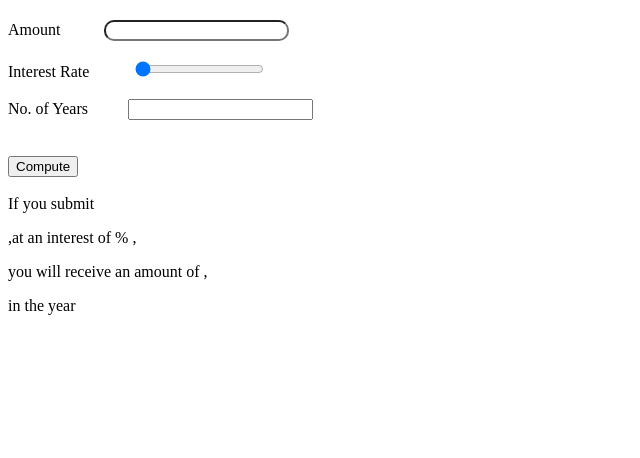
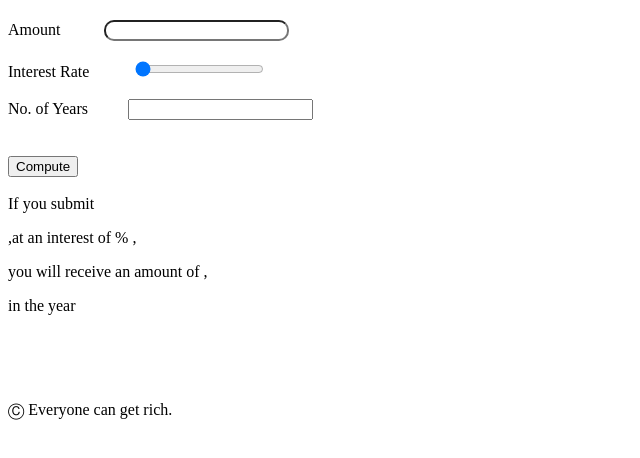
Before and after one commit to Abhinavjscs/simple_interest_calculator, a plain HTML site: page index.html in a window 1280 px wide. Shown: the part 60-518 px from the top of the page, without its empty margins (0-640 px from the left). Drawn offline with Linux system fonts and the light colour scheme.

Commit message:
Update index.html

```diff
--- a/index.html
+++ b/index.html
@@ -19,5 +19,7 @@
 		<p>you will receive an amount of <span id = "new_amt"></span>,</p>
 		<p>in the year <span id = "total_time"></span></p>
 		</form>
+	   <br/><br/><br/>
+	   <p>&#x24B8; Everyone can get rich.</p>
     </body>
 </html>
```
